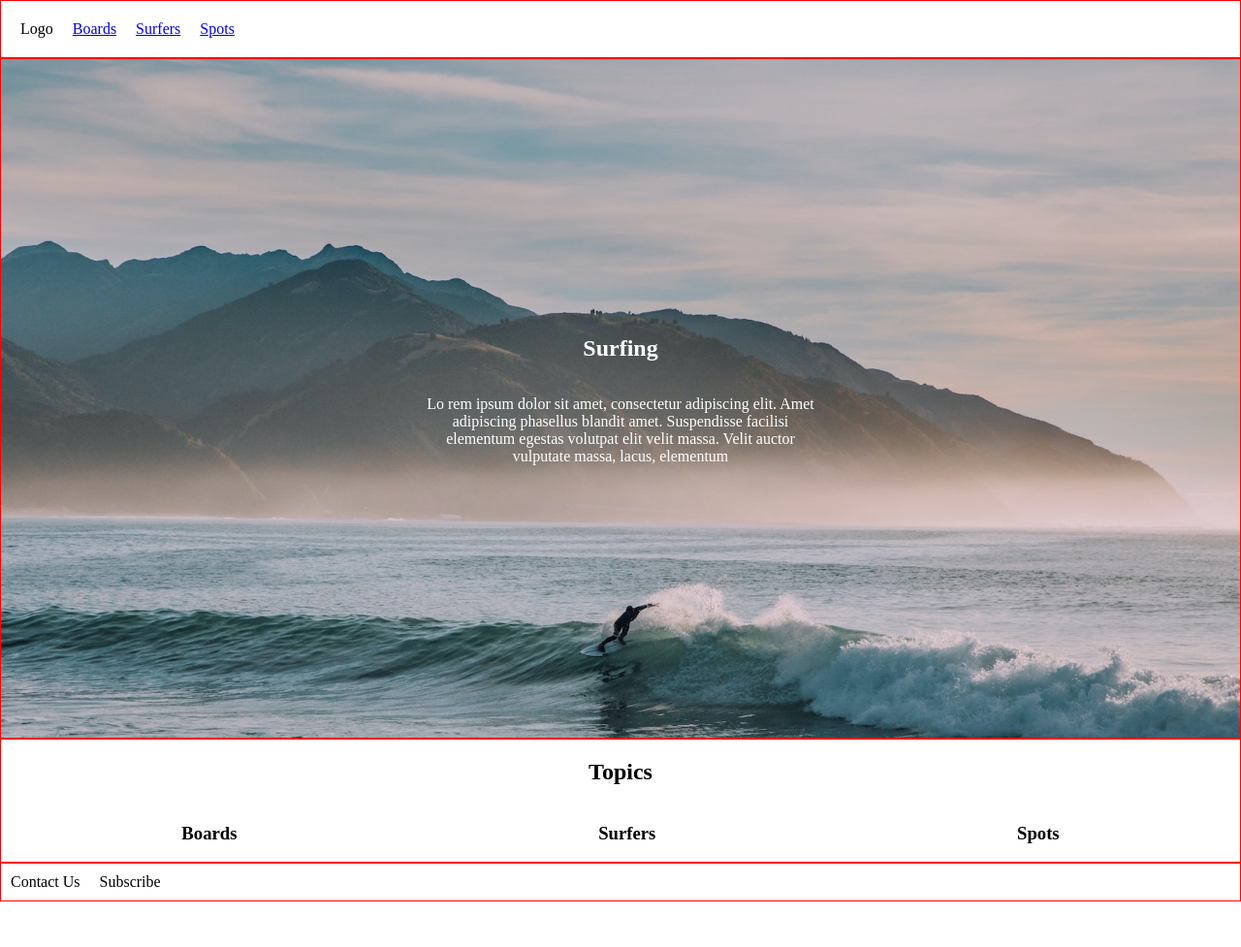
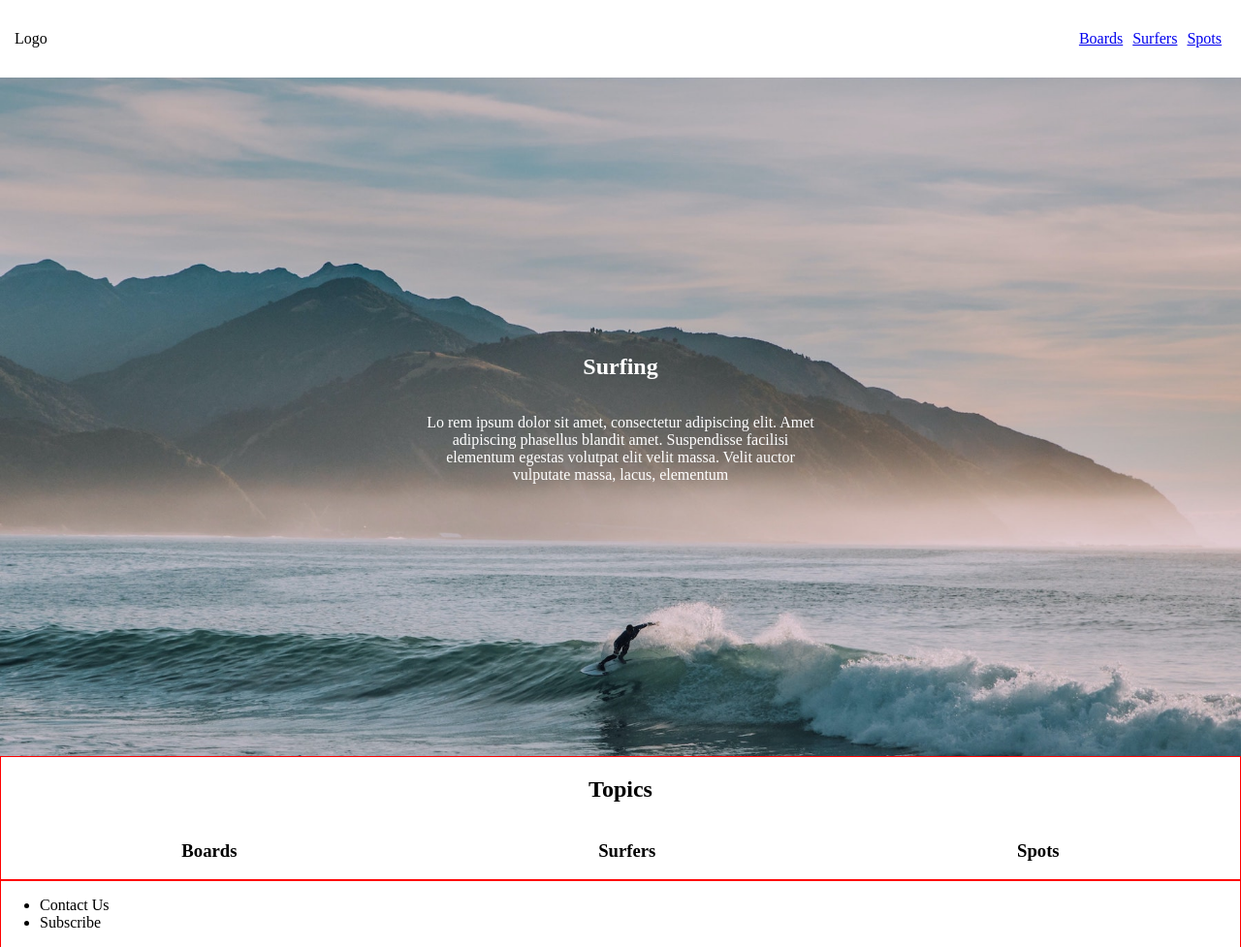
Before and after one commit to kapena5/21-ClassActivity, a plain HTML site: page index.html in a window 1280 px wide. Shown: the whole page at 97% size. Before the commit the page ends 930 px from the top, so only its background shows below. Drawn offline with nearby package versions, Linux system fonts and the light colour scheme.

Commit message:
adjusted navbar

```diff
--- a/css/style.css
+++ b/css/style.css
@@ -1,29 +1,23 @@
 .navbar {
-    border: 1px solid red;
     padding: 10px;
 }
-ul {
+.navList {
     list-style-type: none;
-    margin: 0;
-    padding: 0;
     display: flex;
-}
-li {
-    padding: 10px;
+    padding: 5px;
 }
 .logo {
-    float: left;
+    margin-right: auto;
 }
 .pages {
-    display: flex;
-    align-items: center;
+    padding: 5px;
+    margin-right: auto;
 }
 .topics {
     display: flex;
     justify-content: space-around;
 }
 .hero {
-    border: 1px solid red;
     text-align: center;
     height: 700px;
     max-width: 100%;
--- a/index.html
+++ b/index.html
@@ -29,9 +29,8 @@
         <!-- Header -->
         <header>
             <nav class="navbar">
-                <a></a>
-                <ul>
-                    <li style="float:left">Logo</li>
+                <ul class="navList">
+                    <div class="logo">Logo</div>
                     <li><a href="#" class="pages">Boards</a></li>
                     <li><a href="#" class="pages">Surfers</a></li>
                     <li><a href="#" class="pages">Spots</a></li>
```
